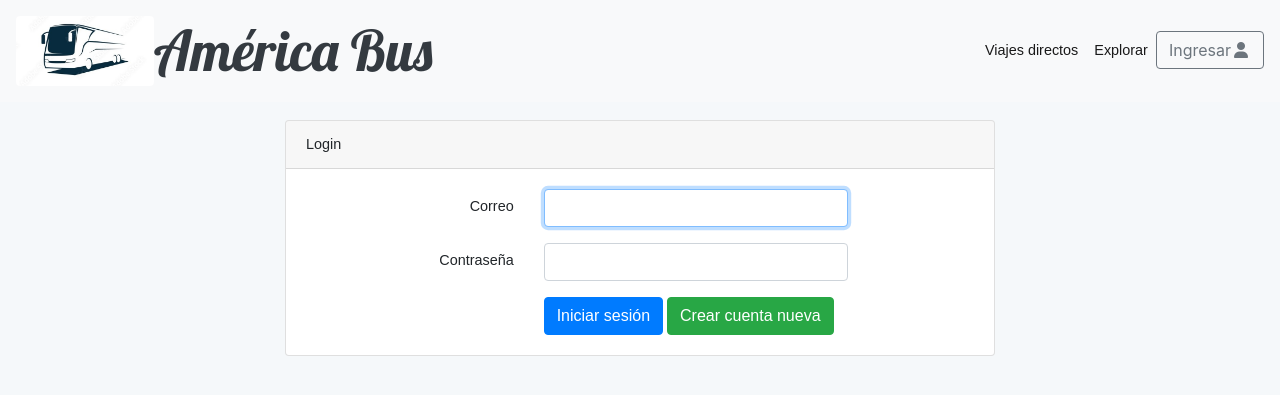
After one commit to zprincsdiana/AmericaBus, a Flask app: page /login in a window 1280 px wide. The commit adds this page. Shown: the top 395 px of the page. Run offline with Flask 2, Linux system fonts and the light colour scheme; some libraries are stand-ins or nearby versions.

Commit message:
Se agregó la conexion a bd azure y se hizo el login y registro

```diff
--- a/app.py
+++ b/app.py
@@ -1,4 +1,8 @@
-from flask import Flask, render_template, jsonify, request, make_response, send_file
+from flask.helpers import flash
+from models.Destino import Destino
+from flask.json import dump
+from models.Login import Login
+from flask import Flask, render_template, jsonify, request, redirect, session, url_for, flash, make_response, send_file
 import pyodbc
 
 from db.config import Connection
@@ -7,11 +11,6 @@ app = Flask(__name__)
 
 # settings
 app.secret_key = 'mysecretkey'
-
-
-@app.route("/")
-def index():
-    return render_template('index.html')
 
 
 @app.after_request
@@ -23,12 +22,83 @@ def add_header(r):
     return r
 
 
+@app.route("/")
+def index():
+    return render_template('index.html')
+
+
+@app.route("/login")
+def login():
+    return render_template('usuario/login.html')
+
+
+@app.route("/entrar", methods=['POST'])
+def entrar():
+    if request.method == 'POST':
+        correo = request.form['correo']
+        contraseña = request.form['contraseña']
+
+        login = Login().comprobarLogin(correo, contraseña)
+        print(type(login))
+        #comprobar si es de tipo lista
+        if isinstance(login, pyodbc.Row):
+            session['user'] = f'{login.nombre} {login.apellido_paterno}'
+            if login.rol == 0:
+                session['rol'] = login.rol
+            return redirect(url_for('index'))
+        elif isinstance(login, bool):
+            flash("El correo no existe","danger")
+        else:
+            flash("Las credenciales no coinciden","danger")
+        return redirect(url_for('login'))
+
+
+@app.route("/logout")
+def logout():
+    if 'user' in session:
+        session.pop('user')
+    if 'rol' in session:
+        session.pop('rol')
+
+    return redirect(url_for('index'))
+
+
+@app.route("/create")
+def create():
+    departamentos = Destino().listDepartamentos()
+
+    return render_template('usuario/formulario.html', depas=departamentos)
+
+
+@app.route("/register", methods=['POST'])
+def register():
+    if request.method == 'POST':
+        nombre = request.form['nombre']
+        apellidoP = request.form['apellidoPaterno']
+        apellidoM = request.form['apellidoPaterno']
+        fechaN = request.form['fechaNacimiento']
+        departamento = request.form['departamento']
+        direccion = request.form['direccion']
+        telefono = request.form['telefono']
+        contraseña = request.form['contraseña']
+        correo = request.form['correo']
+        #print(nombre + apellidoP + apellidoM + fechaN + departamento + direccion + telefono + correo + contraseña)
+
+        try:
+            Login().crearUsuario(nombre, apellidoP, apellidoM, telefono, departamento,
+                                 fechaN, direccion, correo, contraseña)
+            # enviar mensaje flash
+            flash('Usuario registrado correctamente')
+        except Exception as e:
+            flash('Usuario no registrado correctamente')
+    return redirect(url_for('login'))
+
+
 @app.route('/americanbus/usuarios', methods=['GET'])
 def usuariosList():
     data = []
     try:
-        conn = Connection()
-        cursor = conn.conexion().cursor()
+        cursor = Connection().conexion().cursor()
         cursor.execute('SELECT * FROM usuario')
         #usuario = cursor.fetchall()
 
@@ -39,13 +109,13 @@ def usuariosList():
             result.append(dict(zip(columns, row)))
 
         # opcion 1: con nombre de los indices osea los campos
-        #for row in usuario:
+        # for row in usuario:
             # list convierte cualquier fila ya sea tupla en arreglo => [ ]
-            #print(list(row))
+            # print(list(row))
             # append es como un push
             # data.append(list(row))
             #res = {'id': row[0], 'nombre': row[1], 'telefono': row[2], 'email': row[3]}
-            #data.append(res)
+            # data.append(res)
 
         # opcion 2: sin indices
         #var = [list(row) for row in usuario]
--- a/static/css/styles.css
+++ b/static/css/styles.css
@@ -50,3 +50,51 @@ main{
     width: 100%;
     height: 100vh;
  }
+
+
+  @import url(https://fonts.googleapis.com/css?family=Raleway:300,400,600);
+
+
+body{
+    margin: 0;
+    font-size: .9rem;
+    font-weight: 400;
+    line-height: 1.6;
+    color: #212529;
+    text-align: left;
+    background-color: #f5f8fa;
+}
+
+.navbar-laravel
+{
+    box-shadow: 0 2px 4px rgba(0,0,0,.04);
+}
+
+.navbar-brand , .nav-link, .my-form, .login-form
+{
+    font-family: Raleway, sans-serif;
+}
+
+.my-form
+{
+    padding-top: 1.5rem;
+    padding-bottom: 1.5rem;
+}
+
+.my-form .row
+{
+    margin-left: 0;
+    margin-right: 0;
+}
+
+.login-form
+{
+    padding-top: 1.5rem;
+    padding-bottom: 1.5rem;
+}
+
+.login-form .row
+{
+    margin-left: 0;
+    margin-right: 0;
+}
--- /dev/null
+++ b/templates/layout.html
@@ -0,0 +1,91 @@
+<!DOCTYPE html>
+<html lang="en">
+
+<head>
+    <meta charset="UTF-8">
+    <meta name="viewport" content="width=device-width, initial-scale=1.0">
+    <!-- Bootstrap -->
+    <link rel="stylesheet" href="../static/css/bootstrap.min.css">
+    <script src="../static/script/jquery-3.5.1.slim.min.js"></script>
+    <script src="../static/script/popper.min.js"></script>
+    <script src="../static/js/bootstrap.min.js"></script>
+    <link rel="stylesheet" href="../static/css/all.css">
+    <script src="../static/script/jquery.min.js"></script>
+    <script src="../static/script/function.js"></script>
+    <script src="../static/script/equality.js"></script>
+    <link rel="stylesheet" href="../static/fonts/css/font-awesome.min.css">
+    <link rel='stylesheet' type='text/css' media='screen' href='fontawesome-free/css/all.min.css'>
+    <script src="../static/script/a076d05399.js"></script>
+    <!-- Estilos -->
+    <link rel="stylesheet" href="../static/css/styles.css">
+    <!-- Fuentes -->
+    <link rel="preconnect" href="https://fonts.googleapis.com">
+    <link rel="preconnect" href="https://fonts.gstatic.com" crossorigin>
+    <link href="https://fonts.googleapis.com/css2?family=Lobster&display=swap" rel="stylesheet">
+    <link href="https://fonts.googleapis.com/css2?family=Montserrat:ital,wght@0,200;0,300;0,700;1,100&display=swap"
+        rel="stylesheet">
+    <!-- Icons -->
+
+
+    <title>América Bus</title>
+    <link rel="shortcut icon" href="../static/images/bus1.png" type="image/x-icon">
+</head>
+
+<script type="text/javascript">
+    window.addEventListener("keypress", function (event) {
+        if (event.keyCode === 13) {
+            event.preventDefault();
+        }
+    }, false);
+</script>
+
+<body onload="abrirPantalla();">
+    <!-- Nav Principal - navegación  -->
+
+    <nav class="navbar navbar-expand-lg navbar-light bg-light p-lg-3">
+        <a href="/"><img src="../static/images/Logo.jpg" class="image rounded float-left d-inline-block align-top" alt="..."></a>
+        <a href="/" class="title_init text-decoration-none display-4 text-dark">América Bus</a>
+        <button class="navbar-toggler" type="button" data-toggle="collapse" data-target="#navbarTogglerDemo02"
+            aria-controls="navbarTogglerDemo02" aria-expanded="false" aria-label="Toggle navigation">
+            <span class="navbar-toggler-icon"></span>
+        </button>
+
+        <div class="collapse navbar-collapse justify-content-end" id="navbarTogglerDemo02">
+            <ul class="navbar-nav">
+                <li class="nav-item active">
+                    <a class="nav-link" href="#">Viajes directos</a>
+                </li>
+                <li class="nav-item active">
+                    <a class="nav-link" href="#">Explorar</a>
+                </li>
+                {% if 'user' in session %}
+                <li class="dropdown show">
+                    <a class="btn btn-secondary dropdown-toggle" href="#" role="button" id="dropdownMenuLink"
+                        data-toggle="dropdown" aria-haspopup="true" aria-expanded="false">
+                        Bienvenido {{session['user']}}<i class="fas fa-user fa-fw"></i>
+                    </a>
+
+                    <div class="dropdown-menu" aria-labelledby="dropdownMenuLink">
+                        {% if 'rol' in session %}
+                        <a class="dropdown-item" href="#">Administrar cuentas</a>
+                        {% endif %}
+                        <a class="dropdown-item" href="#">Another action</a>
+                        <a class="dropdown-item" href="/logout">Cerrar sesión</a>
+                    </div>
+                </li>
+                {% else %}
+                <li class="nav-item active">
+                    <a href="/login" class="btn btn-outline-secondary my-2 my-sm-0" type="submit">Ingresar<i
+                            class="fas fa-user fa-fw"></i></a>
+                </li>
+                {% endif %}
+            </ul>
+        </div>
+    </nav>
+    {% block body %}
+
+    {% endblock %}
+
+</body>
+
+</html>
--- /dev/null
+++ b/templates/usuario/login.html
@@ -0,0 +1,61 @@
+{% extends 'layout.html' %}
+
+{% block body %}
+
+
+
+
+<main class="login-form mt-5">
+    <div class="container mt-5 ">
+        <div class="row justify-content-center">
+            <div class="col-md-8">
+                {% with messages = get_flashed_messages(with_categories=true)  %}
+                {% if messages %}
+                {% for category, message in messages %}
+                <div class="alert alert-{{category}} alert-dismissible fade show" role="alert">
+                    <strong>{{message}}!</strong>
+                    <button type="button" class="close" data-dismiss="alert" aria-label="Close">
+                        <span aria-hidden="true">&times;</span>
+                    </button>
+                </div>
+                {% endfor%}
+                {% endif %}
+                {% endwith %}
+                <div class="card">
+                    <div class="card-header">Login</div>
+                    <div class="card-body">
+                        <form action="/entrar" method="POST">
+                            <div class="form-group row">
+                                <label for="email_address" class="col-md-4 col-form-label text-md-right">Correo</label>
+                                <div class="col-md-6">
+                                    <input type="text" id="email_address" class="form-control" name="correo" required
+                                        autofocus>
+                                </div>
+                            </div>
+
+                            <div class="form-group row">
+                                <label for="password" class="col-md-4 col-form-label text-md-right">Contraseña</label>
+                                <div class="col-md-6">
+                                    <input type="password" id="password" class="form-control" name="contraseña"
+                                        required>
+                                </div>
+                            </div>
+
+                            <div class="col-md-6 offset-md-4">
+                                <button type="submit" class="btn btn-primary">
+                                    Iniciar sesión
+                                </button>
+                                <a href="/create" class="btn btn-success">
+                                    Crear cuenta nueva
+                                </a>
+                            </div>
+                        </form>
+                    </div>
+                </div>
+            </div>
+        </div>
+    </div>
+    </div>
+
+</main>
+{% endblock %}
```
Also changed, not shown: models/Destino.py (added, +18 -0 lines), models/Login.py (added, +48 -0 lines), templates/index.html (+73 -100 lines), templates/usuario/formulario.html (added, +79 -0 lines).
